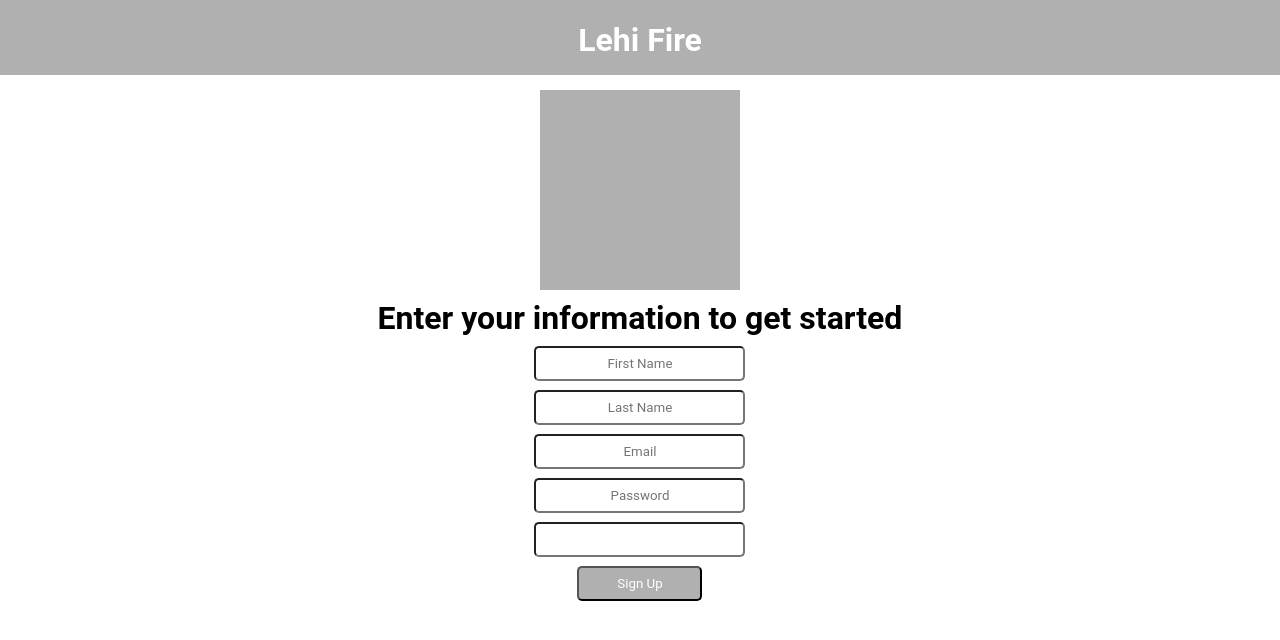
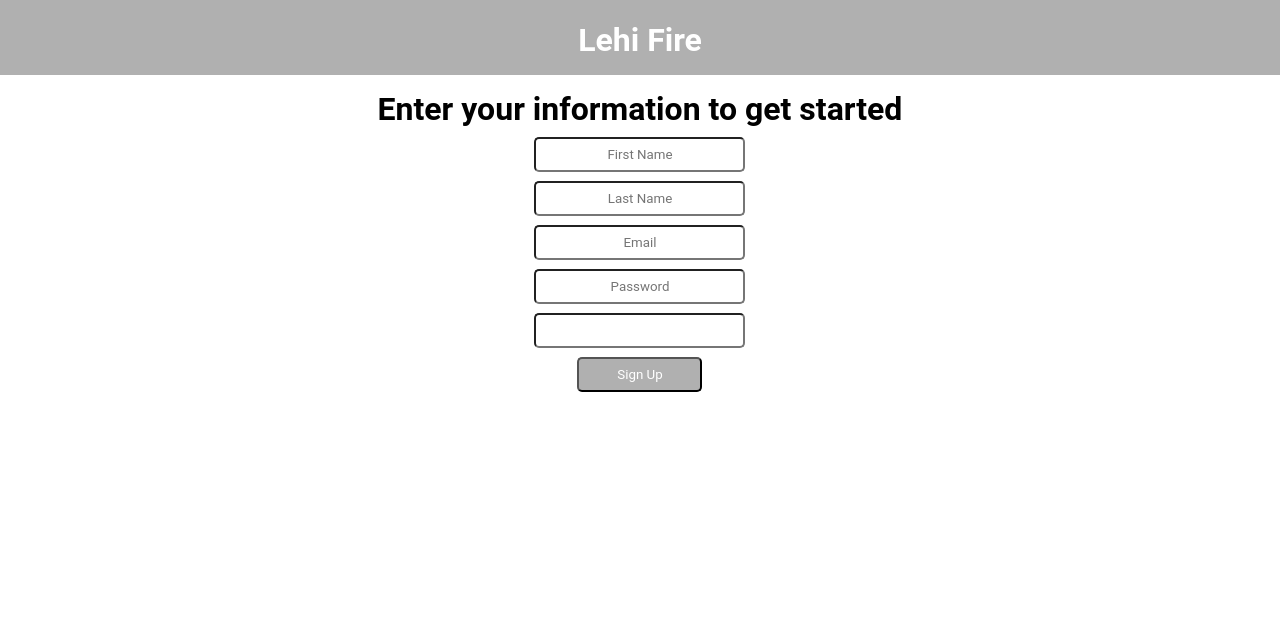
Before and after one commit to V-School-Module-7/firehouse-app, a React (Create React App) app in the folder client/: page /login/signup in a window 1280 px wide. Shown: the top 640 px of the page. Built offline with nearby package versions, Linux system fonts and the light colour scheme.

Commit message:
removed image placeholder to reflect design:w

```diff
--- a/client/src/pages/SignUpPage.js
+++ b/client/src/pages/SignUpPage.js
@@ -10,14 +10,6 @@ const SignUpContainer = styled.div`
   grid-gap: 9px;
   padding: 15px;
   width: 100vw;
-`;
-
-const WillLaterBeAnImage = styled.div`
-  background-color: rgb(176, 176, 176);
-  width: 200px;
-  height: 200px;
-  grid-column: 2 / 6;
-  margin: auto;
 `;
 
 const SignUpMessage = styled.h1`
@@ -60,7 +52,6 @@ const SignUpBtn = styled(Button)`
 export default function SignUp(props) {
   return (
     <SignUpContainer>
-      <WillLaterBeAnImage />
       <SignUpMessage>Enter your information to get started</SignUpMessage>
       <FirstNameInput type="text" placeholder="First Name" />
       <LastNameInput type="text" placeholder="Last Name" />
```
